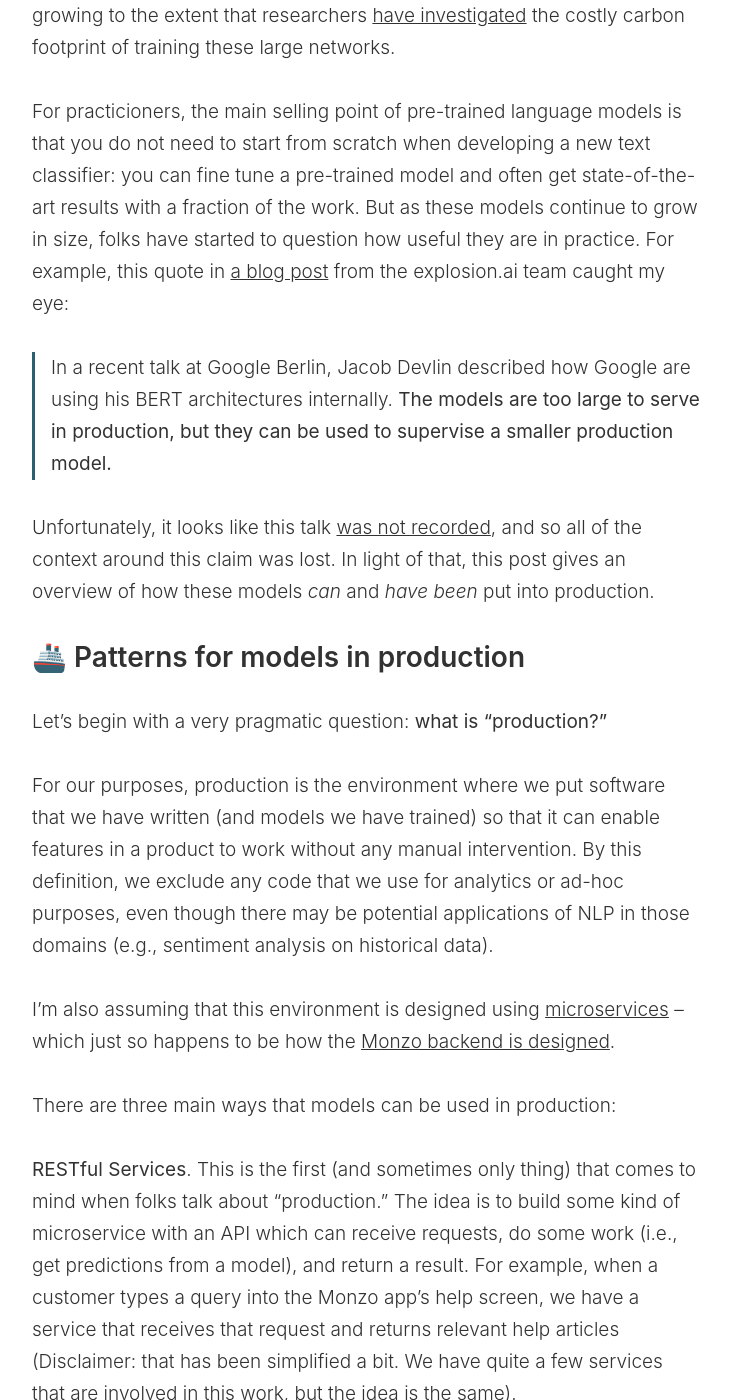
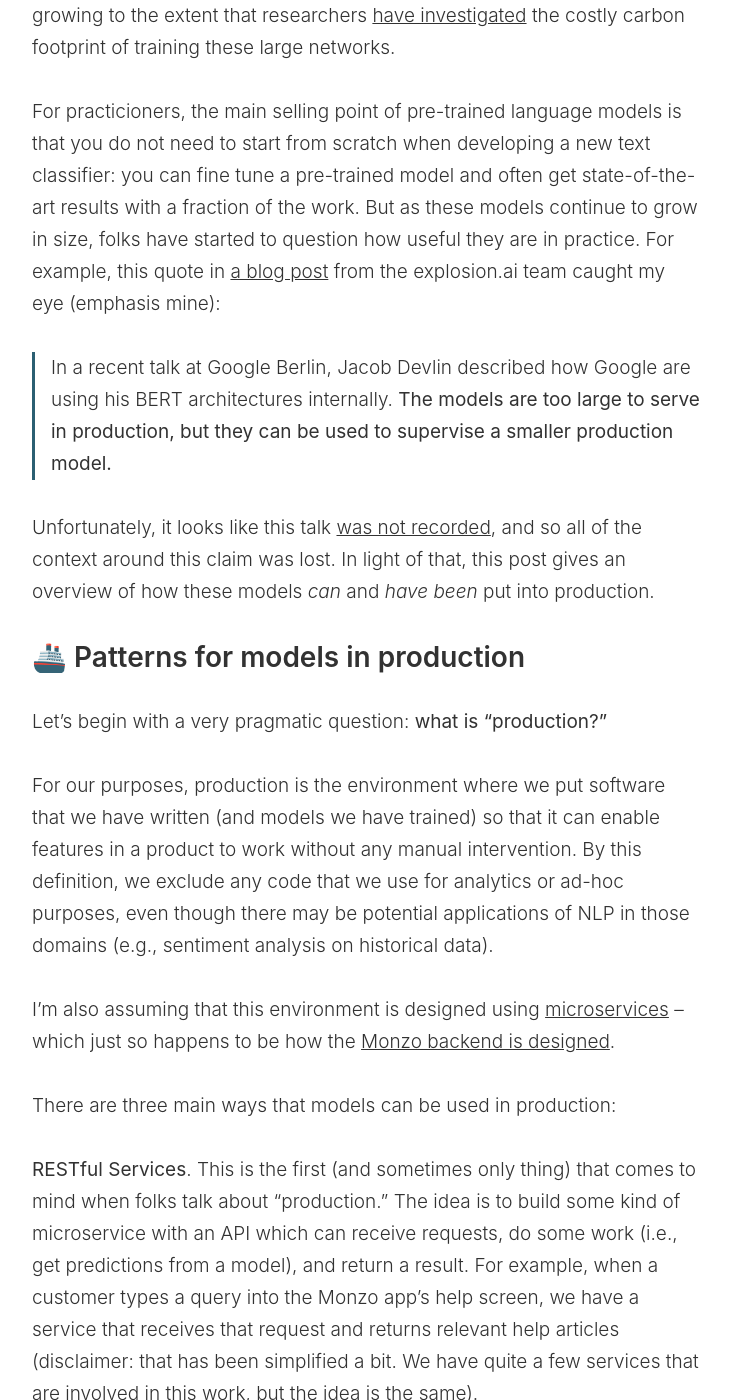
Before and after one commit to nlathia/nlathia.github.io, a Jekyll site: the page built from _posts/2019-09-29-Large-NLP-in-prod.md, in a window 1280 px wide and 1400 px high, scrolled down 892 px. Shown: the whole window, without its empty margins (274-1004 px from the left). Built offline with Jekyll 4.4.1, drawn with Linux system fonts in a browser that asks for light colours; some of the changed text lies outside the part shown.

Commit message:
Finishing touches

```diff
--- a/_posts/2019-09-29-Large-NLP-in-prod.md
+++ b/_posts/2019-09-29-Large-NLP-in-prod.md
@@ -15,7 +15,7 @@
 
 Various research teams are continuing to compete to train better language models; if you look at the [General Language Understanding Evaluation (GLUE)](https://gluebenchmark.com/leaderboard) benchmark leaderboard, you'll find a host of other approaches (many of them also named BERT: ALBERT, RoBERTa, etc.). The overarching trend in this research has been to train **bigger** models with **more data** - growing to the extent that researchers [have investigated](https://arxiv.org/abs/1906.02243) the costly carbon footprint of training these large networks.
 
-For practicioners, the main selling point of pre-trained language models is that you do not need to start from scratch when developing a new text classifier: you can fine tune a pre-trained model and often get state-of-the-art results with a fraction of the work. But as these models continue to grow in size, folks have started to question how useful they are in practice. For example, this quote in [a blog post](https://explosion.ai/blog/spacy-pytorch-transformers) from the explosion.ai team caught my eye:
+For practicioners, the main selling point of pre-trained language models is that you do not need to start from scratch when developing a new text classifier: you can fine tune a pre-trained model and often get state-of-the-art results with a fraction of the work. But as these models continue to grow in size, folks have started to question how useful they are in practice. For example, this quote in [a blog post](https://explosion.ai/blog/spacy-pytorch-transformers) from the explosion.ai team caught my eye (emphasis mine):
 
 > In a recent talk at Google Berlin, Jacob Devlin described how Google are using his BERT architectures internally. **The models are too large to serve in production, but they can be used to supervise a smaller production model.**
 
@@ -31,7 +31,7 @@
 
 There are three main ways that models can be used in production:
 
-**RESTful Services**. This is the first (and sometimes only thing) that comes to mind when folks talk about "production." The idea is to build some kind of microservice with an API which can receive requests, do some work (i.e., get predictions from a model), and return a result. For example, when a customer types a query into the Monzo app's help screen, we have a service that receives that request and returns relevant help articles (Disclaimer: that has been simplified a bit. We have quite a few services that are involved in this work, but the idea is the same).
+**RESTful Services**. This is the first (and sometimes only thing) that comes to mind when folks talk about "production." The idea is to build some kind of microservice with an API which can receive requests, do some work (i.e., get predictions from a model), and return a result. For example, when a customer types a query into the Monzo app's help screen, we have a service that receives that request and returns relevant help articles (disclaimer: that has been simplified a bit. We have quite a few services that are involved in this work, but the idea is the same).
 
 **Consumer Services**. The second approach is to build a service which listens out for certain events and requests for some work to be done when they happen. For example, when a customer starts chatting with our customer support team, we have a service that is listening for particular events in order to (a) generate embeddings of the chat's first turn, and (b) trigger recommendations that are shown to the agent for saved responses that may be relevant to the current query.
 
@@ -99,7 +99,7 @@
 
 The `async` and `await` syntax is the key here: handlers are an [async co-routine](https://docs.python.org/3/library/asyncio-task.html), and all model predictions are run in the `asyncio` event loop, rather than as blocking functions. There are many blog posts that describe the details of the Python event loop and the `async / await` syntax much better than I ever could; if you're interested, I'd recommend searching for this topic ([here's one](https://stackabuse.com/python-async-await-tutorial/)).
 
-The `model_predict()` runs model predictions with `torch.no_grad()`: this ensures that the autograd engine is not used. According to [this thread](https://discuss.pytorch.org/t/model-eval-vs-with-torch-no-grad/19615), this reduces memory usage and speeds up computation. Naturally, you can't then backpropagate (needing to do so while serving is an entirely different type of problem).
+The `model_predict()` runs model predictions with `torch.no_grad()`: this ensures that the autograd engine is not used. According to [this thread](https://discuss.pytorch.org/t/model-eval-vs-with-torch-no-grad/19615), this reduces memory usage and speeds up computation. Naturally, you can't then backpropagate (needing to do so while serving is an entirely different type of problem!).
 
 There was one tiny trick that two folks on the team discovered which helped us to make these types of services _even faster_. They discovered the issue that it seems [others have also found](https://twitter.com/MarkNeumannnn/status/1067926695338926080) regarding threading performance and the `OMP_NUM_THREADS` and `MKL_NUM_THREADS` environment variables; the one difference was that they also had to factor in how all of this plays with Sanic [worker threads](https://sanic.readthedocs.io/en/latest/sanic/deploying.html#workers).
 
```
Also changed, not shown: other parts of _posts/2019-09-29-Large-NLP-in-prod.md (+3 -1 lines).
